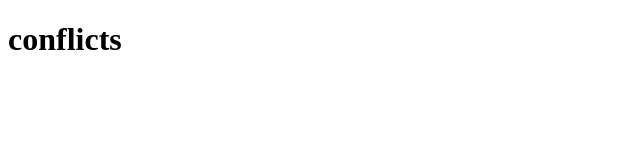
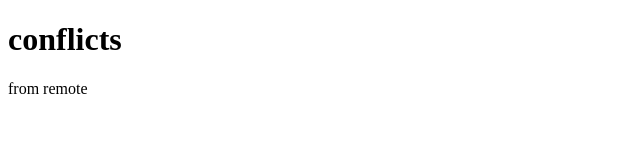
Before and after one commit to Janani164/proj1, a plain HTML site: page about.html in a window 1280 px wide. Shown: the full height of the page, 0-640 px from the left. Drawn offline with Linux system fonts and the light colour scheme.

Commit message:
Update about.html

```diff
--- a/about.html
+++ b/about.html
@@ -6,5 +6,6 @@
 </head>
 <body>
 	<h1>conflicts</h1>
+	<p>from remote</p>
 	</body>
 	</html>
```
